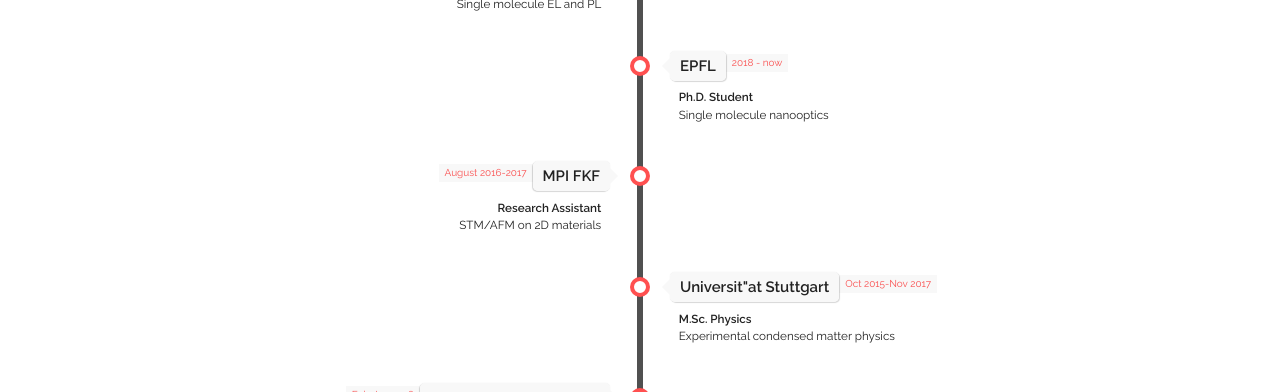
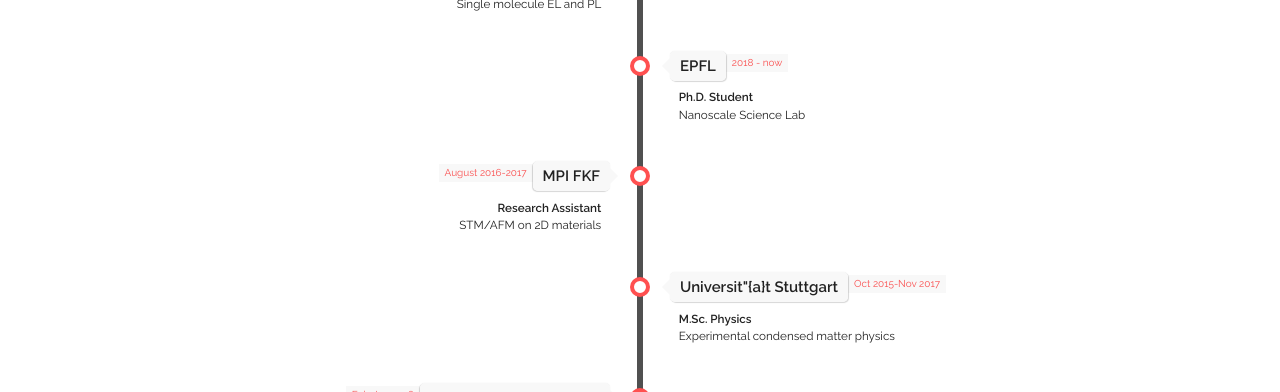
Before and after one commit to abhishekgrewal/abhishekgrewal.github.io, a Jekyll site: the page built from index.html, in a window 1280 px wide and 900 px high, scrolled down 2708 px. Shown: the part 152-544 px from the top of the window. Built offline with Jekyll 4.4.1, drawn with Linux system fonts in a browser that asks for light colours; some web fonts are replaced.

Commit message:
Update experience.yaml

```diff
--- a/_data/experience.yaml
+++ b/_data/experience.yaml
@@ -14,7 +14,7 @@
 - place: "EPFL"
   time: "2018 - now"
   title: "Ph.D. Student"
-  subtitle: "Single molecule nanooptics"
+  subtitle: "Nanoscale Science Lab"
   category: "school"
 
 - place: "MPI FKF"
@@ -23,7 +23,7 @@
   subtitle: "STM/AFM on 2D materials"
   category: "work"
 
-- place: "Universit\"at Stuttgart"
+- place: "Universit\"{a}t Stuttgart"
   time: "Oct 2015-Nov 2017"
   title: "M.Sc. Physics"
   subtitle: "Experimental condensed matter physics"
```
